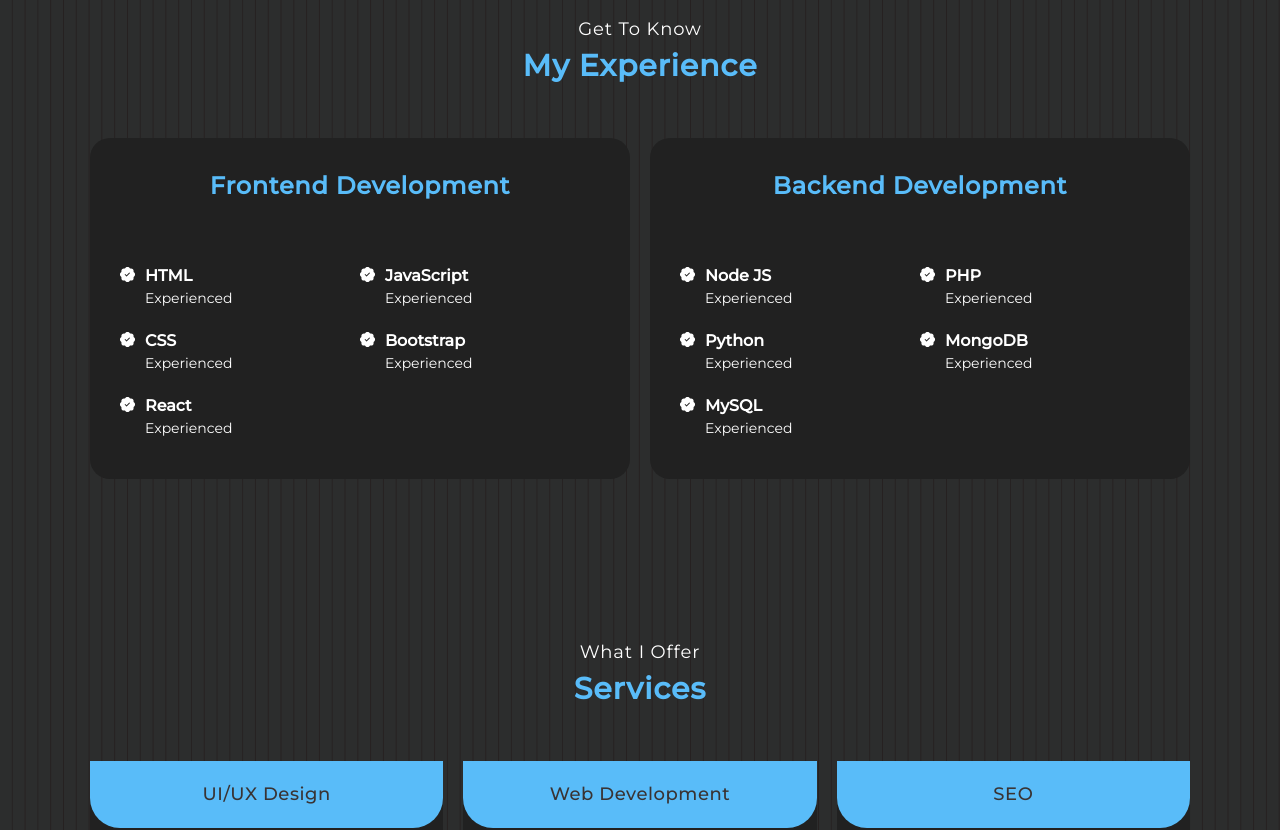
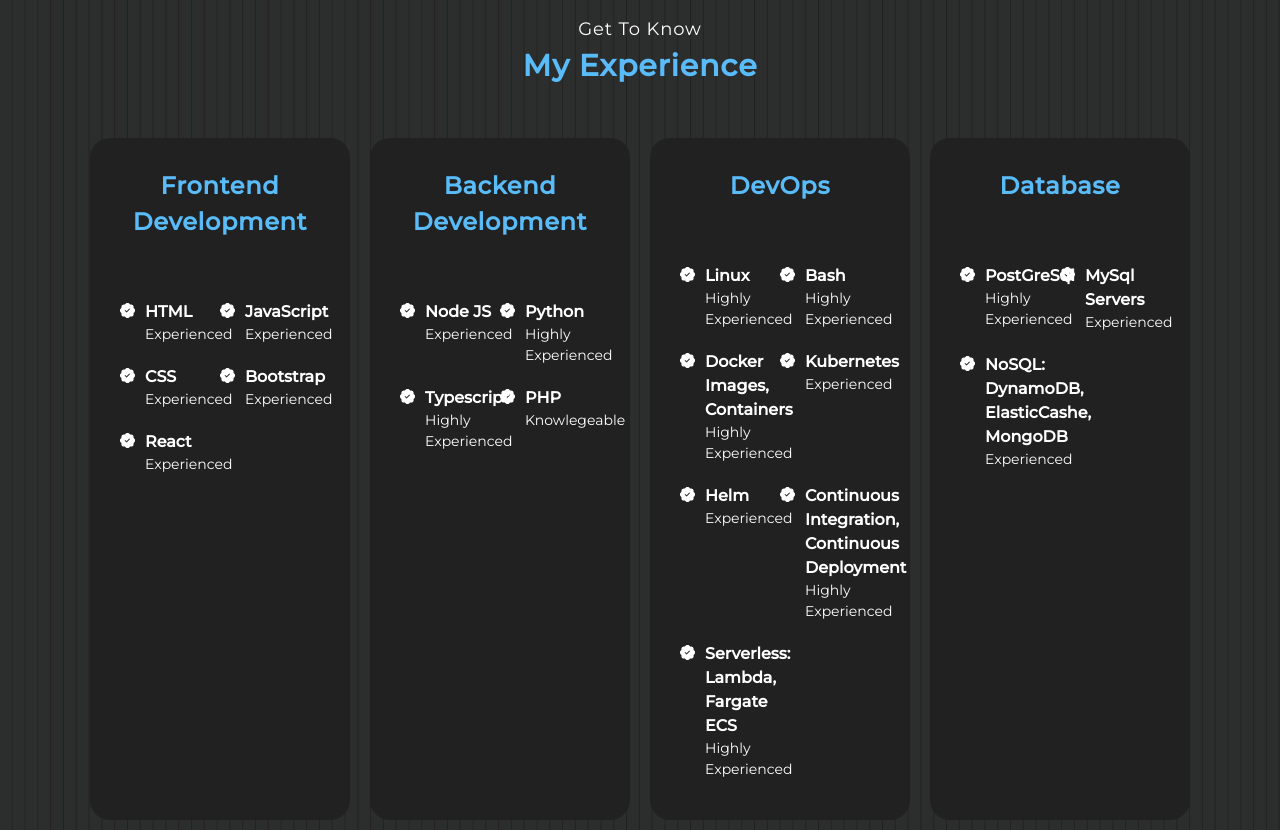
Before and after one commit to clarizalooktech/clarizalook, a React (Create React App) app: page / in a window 1280 px wide. Shown: the part 1620-2450 px from the top of the page. Built offline with nearby package versions, Linux system fonts and the light colour scheme.

Commit message:
Updating contents on experience

```diff
--- a/src/components/Experience.js
+++ b/src/components/Experience.js
@@ -37,21 +37,68 @@ const Experience = () => {
                     detail: 'Experienced'
                 },
                 {
+                    name: 'Python',
+                    detail: 'Highly Experienced'
+                },
+                {
+                    name: 'Typescript',
+                    detail: 'Highly Experienced'
+                },
+                {
                     name: 'PHP',
+                    detail: 'Knowlegeable'
+                },
+            ]
+        },
+        {
+            heading: 'DevOps',
+            details: [
+                {
+                    name: 'Linux',
+                    detail: 'Highly Experienced'
+                },
+                {
+                    name: 'Bash',
+                    detail: 'Highly Experienced'
+                },
+                {
+                    name: 'Docker Images, Containers',
+                    detail: 'Highly Experienced'
+                },
+                {
+                    name: 'Kubernetes',
                     detail: 'Experienced'
                 },
                 {
-                    name: 'Python',
+                    name: 'Helm',
                     detail: 'Experienced'
                 },
                 {
-                    name: 'MongoDB',
+                    name: 'Continuous Integration, Continuous Deployment',
+                    detail: 'Highly Experienced'
+                },
+                {
+                    name: 'Serverless: Lambda, Fargate ECS',
+                    detail: 'Highly Experienced'
+                },
+
+            ]
+        },
+        {
+            heading: 'Database',
+            details: [
+                {
+                    name: 'PostGreSql',
+                    detail: 'Highly Experienced'
+                },
+                {
+                    name: 'MySql Servers',
                     detail: 'Experienced'
                 },
                 {
-                    name: 'MySQL',
+                    name: 'NoSQL: DynamoDB, ElasticCashe, MongoDB',
                     detail: 'Experienced'
-                }
+                },
             ]
         }
     ];
```
